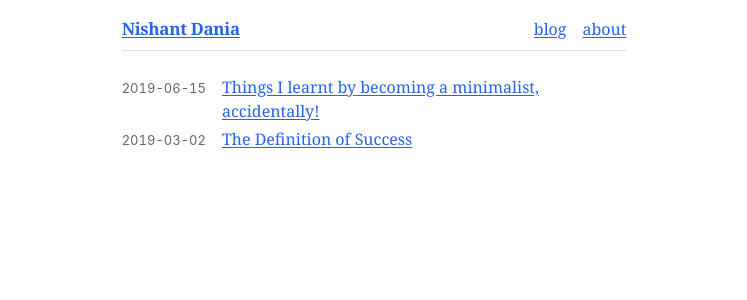
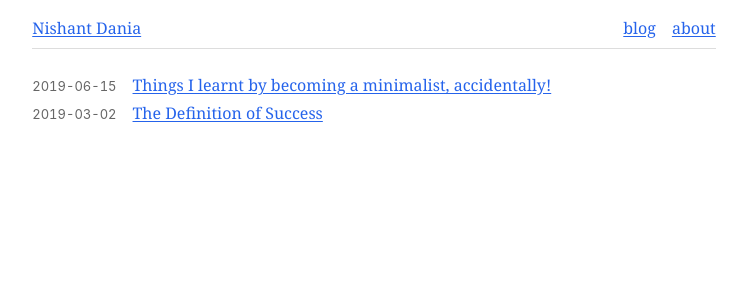
Before and after one commit to nishantdania/website, a Jekyll site: the page built from index.md, in a window 1280 px wide. Shown: the top 300 px of the page, without its empty margins (266-1013 px from the left). Built offline with Jekyll 4.4.1, drawn with Linux system fonts in a browser that asks for light colours.

Commit message:
Less css

```diff
--- a/assets/css/style.css
+++ b/assets/css/style.css
@@ -47,7 +47,7 @@ img, picture, video, canvas, svg {
   --space-xl: 2.5rem;
 
   /* Layout */
-  --measure: 60ch;
+  --measure: 80ch;
   --border-width: 1px;
   --border-width-thick: 2px;
 
@@ -61,9 +61,6 @@ img, picture, video, canvas, svg {
   /* Links */
   --link-underline-offset: 0.1em;
   --link-external-indicator: "→";
-
-  /* Effects */
-  --transition-fast: 150ms ease;
 }
 
 /* ========================================
@@ -87,7 +84,6 @@ body {
    NAVIGATION
    ======================================== */
 nav {
-  font-family: var(--font-text);
   display: flex;
   justify-content: space-between;
   align-items: baseline;
@@ -96,20 +92,9 @@ nav {
   border-bottom: var(--border-width) solid var(--c-border);
 }
 
-nav a[rel="author"] {
-  font-size: var(--text-md);
-  font-weight: 600;
-  letter-spacing: var(--letter-spacing-tight);
-}
-
 nav > div {
   display: flex;
   gap: var(--space-md);
-}
-
-nav > div a {
-  font-size: var(--text-base);
-  font-weight: 500;
 }
 
 /* ========================================
@@ -140,13 +125,9 @@ h1, h2, h3, h4 {
   margin-bottom: var(--space-xs);
 }
 
-
-
 /* Paragraphs */
 p {
   margin-bottom: var(--space-sm);
-  text-align: justify;
-  hyphens: auto;
 }
 
 /* Lists */
@@ -166,7 +147,6 @@ a {
   color: var(--c-accent);
   text-decoration: underline;
   text-underline-offset: var(--link-underline-offset);
-  transition: color var(--transition-fast);
 }
 
 a:hover {
@@ -193,7 +173,6 @@ a[href^="http"]::after {
    POST LIST (Blog page)
    ======================================== */
 main > ul {
-  list-style: none;
   padding: 0;
 }
 
@@ -203,14 +182,6 @@ main > ul > li {
   gap: var(--space-md);
   align-items: baseline;
   margin-bottom: var(--space-xs);
-}
-
-main > ul > li > a {
-  font-weight: 500;
-}
-
-main > ul > li > a:hover {
-  text-decoration: underline;
 }
 
 main > ul time {
@@ -231,9 +202,6 @@ article > header {
 
 article > header h1 {
   font-size: var(--text-xl);
-  font-weight: 700;
-  margin: 0 0 var(--space-xs) 0;
-  letter-spacing: var(--letter-spacing-tighter);
 }
 
 article > header time {
@@ -305,17 +273,6 @@ hr {
 }
 
 /* ========================================
-   EMPHASIS
-   ======================================== */
-strong {
-  font-weight: 600;
-}
-
-em {
-  font-style: italic;
-}
-
-/* ========================================
    SELECTION
    ======================================== */
 ::selection {
```
